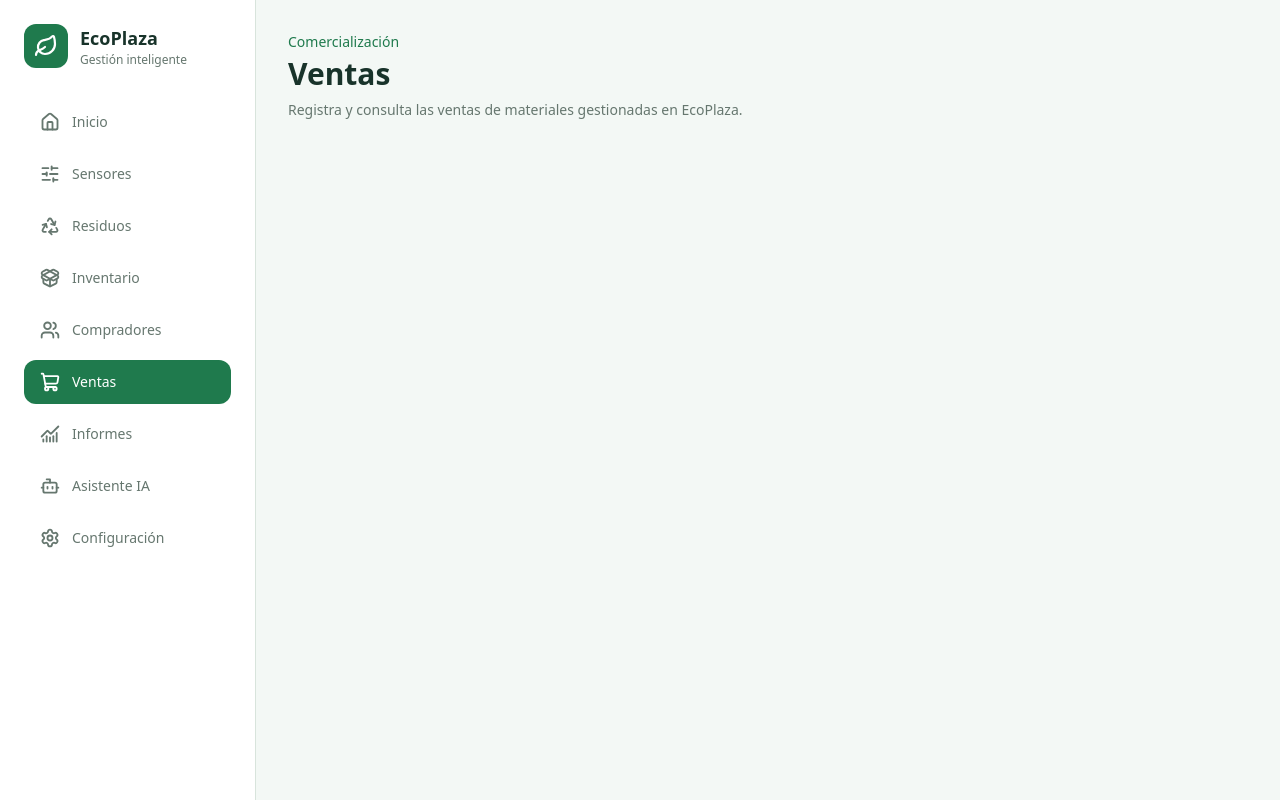
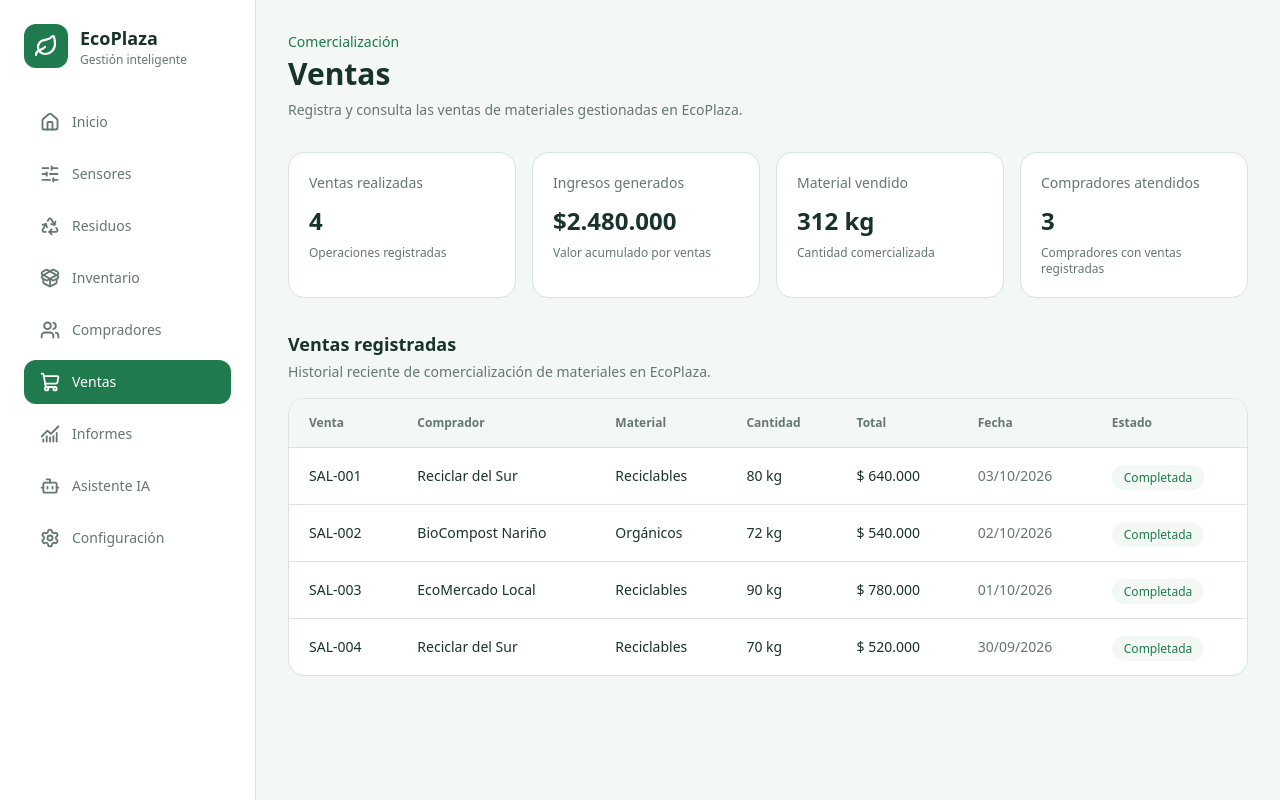
Before and after one commit to luis-sdiaz/ecoplaza-smart-waste-platform, a React (Vite) app in the folder frontend/: page /sales in a window 1280 px wide. Built offline with nearby package versions, Linux system fonts and the light colour scheme.

Commit message:
feat(frontend): expand sales management view

```diff
--- /dev/null
+++ b/frontend/src/components/SalesTable.tsx
@@ -0,0 +1,97 @@
+interface Sale {
+  id: string;
+  buyer: string;
+  material: string;
+  quantity: number;
+  total: number;
+  date: string;
+  status: string;
+}
+
+interface SalesTableProps {
+  sales: Sale[];
+}
+
+function SalesTable({ sales }: SalesTableProps) {
+  const currencyFormatter = new Intl.NumberFormat("es-CO", {
+    style: "currency",
+    currency: "COP",
+    maximumFractionDigits: 0,
+  });
+
+  return (
+    <div className="overflow-hidden rounded-2xl border border-ecoplaza-border bg-ecoplaza-surface">
+      <table className="w-full">
+        <thead className="bg-ecoplaza-background">
+          <tr>
+            <th className="px-5 py-4 text-left text-xs font-semibold text-ecoplaza-text-muted">
+              Venta
+            </th>
+
+            <th className="px-5 py-4 text-left text-xs font-semibold text-ecoplaza-text-muted">
+              Comprador
+            </th>
+
+            <th className="px-5 py-4 text-left text-xs font-semibold text-ecoplaza-text-muted">
+              Material
+            </th>
+
+            <th className="px-5 py-4 text-left text-xs font-semibold text-ecoplaza-text-muted">
+              Cantidad
+            </th>
+
+            <th className="px-5 py-4 text-left text-xs font-semibold text-ecoplaza-text-muted">
+              Total
+            </th>
+
+            <th className="px-5 py-4 text-left text-xs font-semibold text-ecoplaza-text-muted">
+              Fecha
+            </th>
+
+            <th className="px-5 py-4 text-left text-xs font-semibold text-ecoplaza-text-muted">
+              Estado
+            </th>
+          </tr>
+        </thead>
+
+        <tbody>
+          {sales.map((sale) => (
+            <tr key={sale.id} className="border-t border-ecoplaza-border">
+              <td className="px-5 py-4 text-sm font-medium text-ecoplaza-text">
+                {sale.id}
+              </td>
+
+              <td className="px-5 py-4 text-sm text-ecoplaza-text">
+                {sale.buyer}
+              </td>
+
+              <td className="px-5 py-4 text-sm text-ecoplaza-text">
+                {sale.material}
+              </td>
+
+              <td className="px-5 py-4 text-sm text-ecoplaza-text">
+                {sale.quantity} kg
+              </td>
+
+              <td className="px-5 py-4 text-sm font-medium text-ecoplaza-text">
+                {currencyFormatter.format(sale.total)}
+              </td>
+
+              <td className="px-5 py-4 text-sm text-ecoplaza-text-muted">
+                {sale.date}
+              </td>
+
+              <td className="px-5 py-4">
+                <span className="rounded-full bg-ecoplaza-background px-3 py-1 text-xs font-medium text-ecoplaza-primary">
+                  {sale.status}
+                </span>
+              </td>
+            </tr>
+          ))}
+        </tbody>
+      </table>
+    </div>
+  );
+}
+
+export default SalesTable;
--- a/frontend/src/pages/SalesPage.tsx
+++ b/frontend/src/pages/SalesPage.tsx
@@ -1,5 +1,45 @@
+import MetricCard from "../components/MetricCard";
 import PageHeader from "../components/PageHeader";
+import SalesTable from "../components/SalesTable";
 
+const sales = [
+  {
+    id: "SAL-001",
+    buyer: "Reciclar del Sur",
+    material: "Reciclables",
+    quantity: 80,
+    total: 640000,
+    date: "03/10/2026",
+    status: "Completada",
+  },
+  {
+    id: "SAL-002",
+    buyer: "BioCompost Nariño",
+    material: "Orgánicos",
+    quantity: 72,
+    total: 540000,
+    date: "02/10/2026",
+    status: "Completada",
+  },
+  {
+    id: "SAL-003",
+    buyer: "EcoMercado Local",
+    material: "Reciclables",
+    quantity: 90,
+    total: 780000,
+    date: "01/10/2026",
+    status: "Completada",
+  },
+  {
+    id: "SAL-004",
+    buyer: "Reciclar del Sur",
+    material: "Reciclables",
+    quantity: 70,
+    total: 520000,
+    date: "30/09/2026",
+    status: "Completada",
+  },
+];
 function SalesPage() {
   return (
     <section className="p-8">
@@ -8,6 +48,47 @@ function SalesPage() {
         title="Ventas"
         description="Registra y consulta las ventas de materiales gestionadas en EcoPlaza."
       />
+
+      <div className="mt-8 grid grid-cols-4 gap-4">
+        <MetricCard
+          title="Ventas realizadas"
+          value="4"
+          description="Operaciones registradas"
+        />
+
+        <MetricCard
+          title="Ingresos generados"
+          value="$2.480.000"
+          description="Valor acumulado por ventas"
+        />
+
+        <MetricCard
+          title="Material vendido"
+          value="312 kg"
+          description="Cantidad comercializada"
+        />
+
+        <MetricCard
+          title="Compradores atendidos"
+          value="3"
+          description="Compradores con ventas registradas"
+        />
+      </div>
+      <div className="mt-8">
+        <div>
+          <h2 className="text-lg font-semibold text-ecoplaza-text">
+            Ventas registradas
+          </h2>
+
+          <p className="mt-1 text-sm text-ecoplaza-text-muted">
+            Historial reciente de comercialización de materiales en EcoPlaza.
+          </p>
+        </div>
+
+        <div className="mt-4">
+          <SalesTable sales={sales} />
+        </div>
+      </div>
     </section>
   );
 }
```
